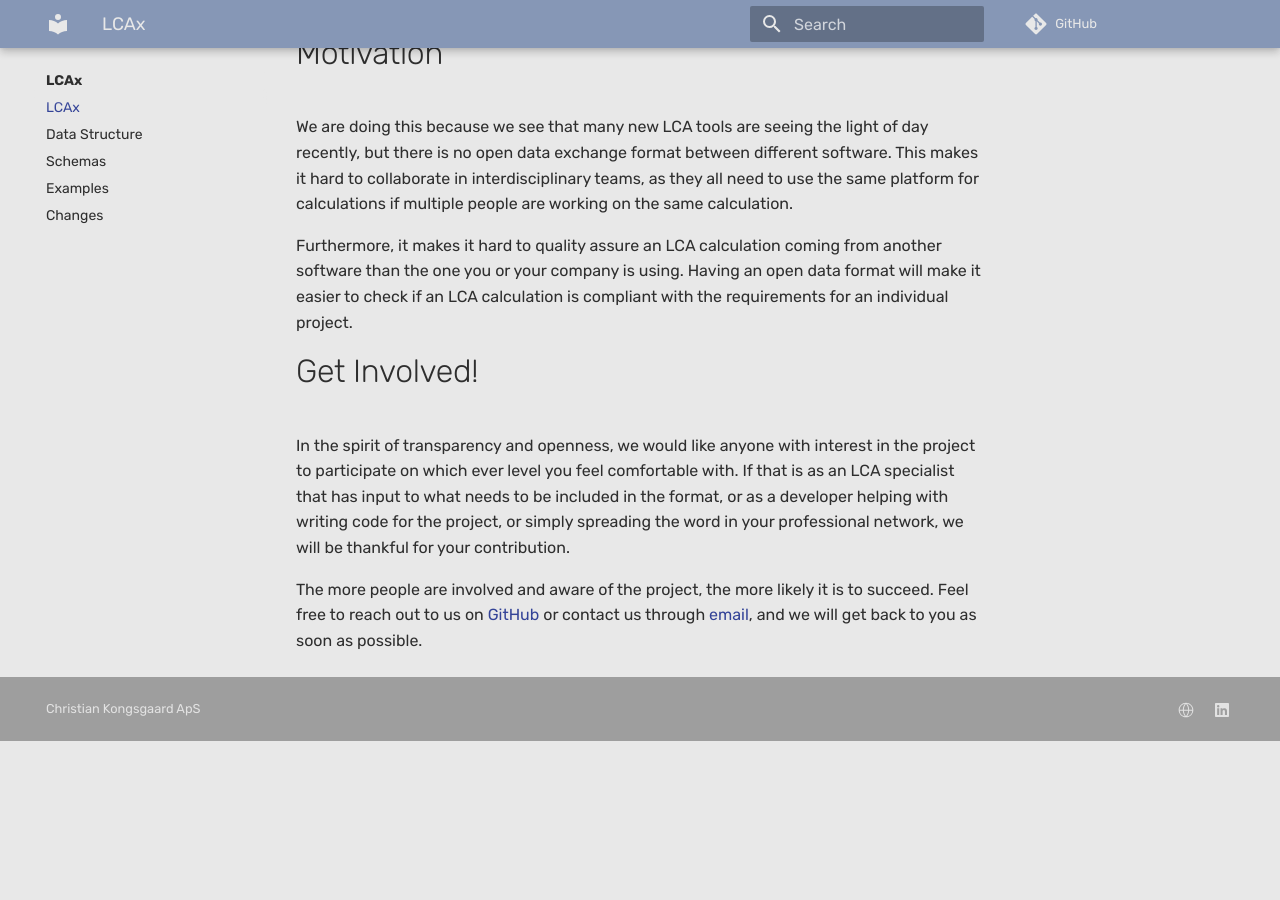
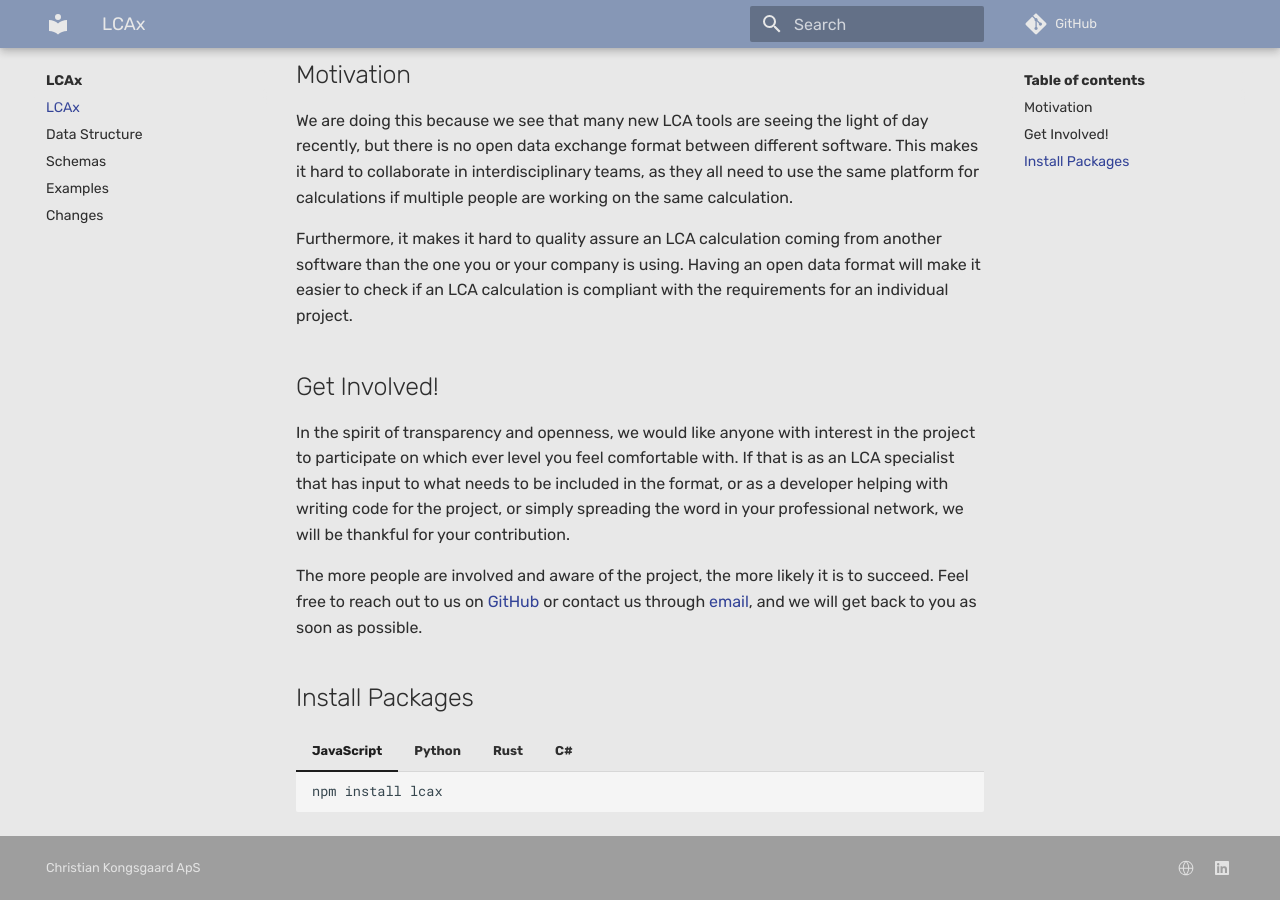
Before and after one commit to ocni-dtu/lcax, an MkDocs documentation site: the page built from docs/index.md, in a window 1280 px wide and 900 px high, scrolled down 872 px. Built offline with MkDocs 1.6.1 and Material for MkDocs 9.7.7, drawn with Linux system fonts in a browser that asks for light colours; comment, search, counter and statistics services are not loaded; before the commit the page ends 1613 px from its top, so only the background shows below that.

Commit message:
docs: added installation instructions

````diff
--- a/docs/index.md
+++ b/docs/index.md
@@ -11,7 +11,7 @@ Our goal is making LCA calculations more accessible, transparent, and open.
 
 ![LCAx](./assets/benchmark.png)
 
-# Motivation
+## Motivation
 
 We are doing this because we see that many new LCA tools are seeing the light of day recently, but there is no open data
 exchange format between different software. This makes it hard to collaborate in interdisciplinary teams, as they all
@@ -21,7 +21,7 @@ Furthermore, it makes it hard to quality assure an LCA calculation coming from a
 company is using. Having an open data format will make it easier to check if an LCA calculation is compliant with the
 requirements for an individual project.
 
-# Get Involved!
+## Get Involved!
 
 In the spirit of transparency and openness, we would like anyone with interest in the project to participate on which
 ever level you feel comfortable with. If that is as an LCA specialist that has input to what needs to be included in the
@@ -31,3 +31,29 @@ network, we will be thankful for your contribution.
 The more people are involved and aware of the project, the more likely it is to succeed.
 Feel free to reach out to us on [GitHub](https://github.com/ocni-dtu/lcax/issues) or contact us through
 [email](mailto:christian@kongsgaard.eu), and we will get back to you as soon as possible.
+
+## Install Packages
+
+=== "JavaScript"
+
+    ```bash
+    npm install lcax
+    ```
+
+=== "Python"
+
+    ```bash
+    pip install lcax
+    ```
+
+=== "Rust"
+
+    ```bash
+    cargo add lcax
+    ```
+
+=== "C#"
+
+    ```bash
+    nuget add lcax
+    ```
````
